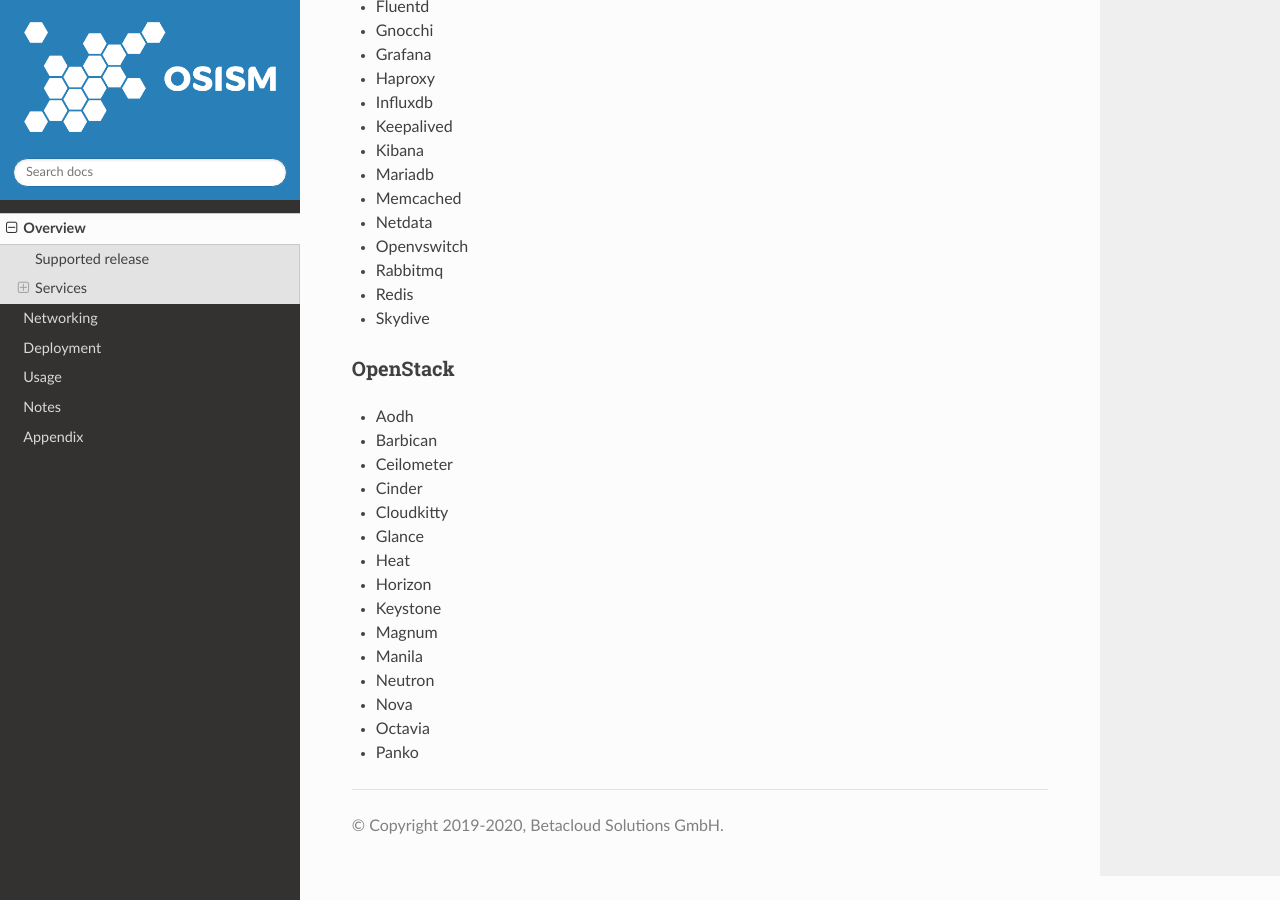
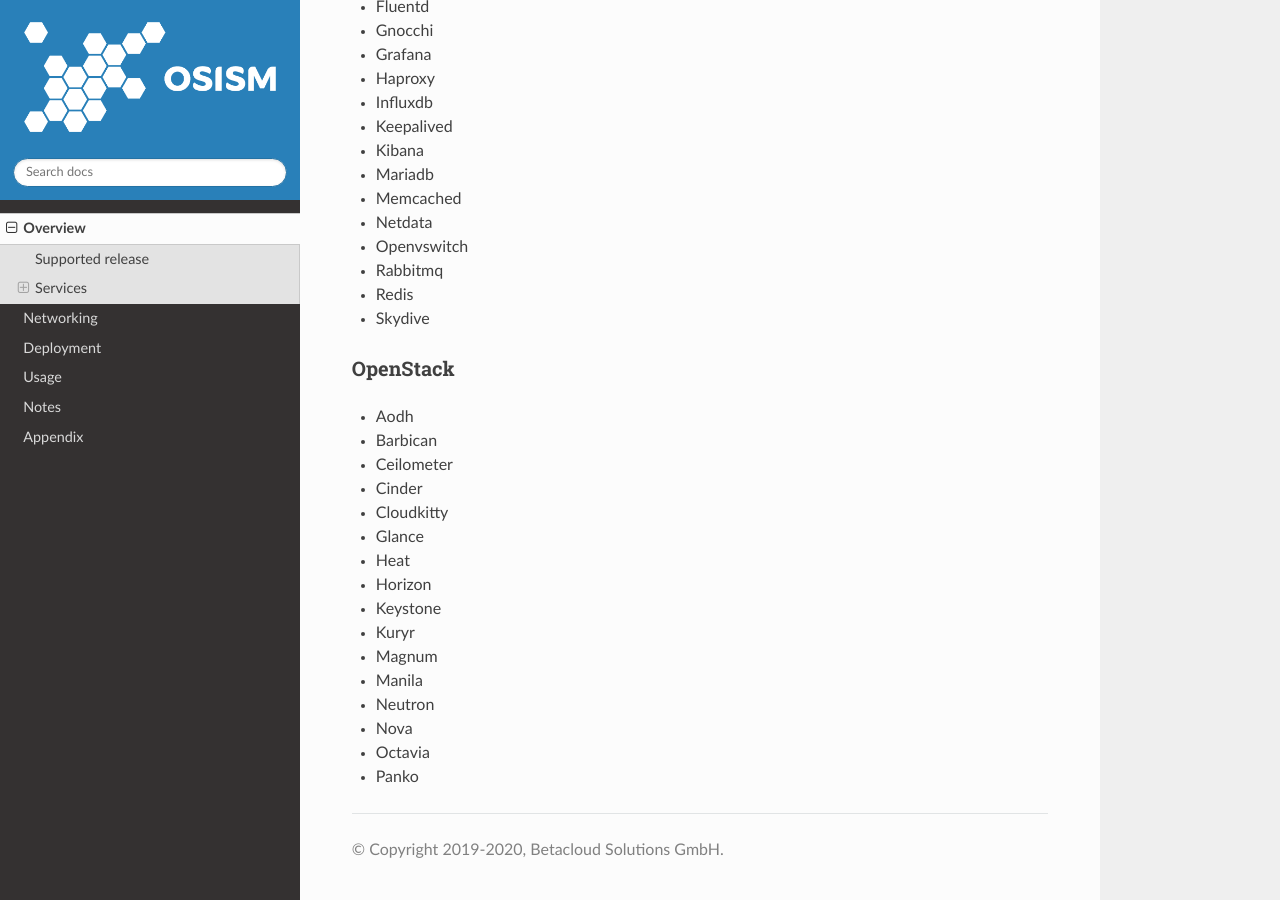
Before and after one commit to osism/testbed, a Sphinx documentation site: the page built from docs/source/overview.rst, in a window 1280 px wide and 900 px high, scrolled down 1931 px. Built offline with Sphinx 7.4.7 and the Read the Docs theme 2.0.0, drawn with Linux system fonts in a browser that asks for light colours.

Commit message:
Add kuryr (#201)
Closes #199

```diff
--- a/docs/source/overview.rst
+++ b/docs/source/overview.rst
@@ -68,6 +68,7 @@
 * Heat
 * Horizon
 * Keystone
+* Kuryr
 * Magnum
 * Manila
 * Neutron
```
Also changed, not shown: 2 other files.
